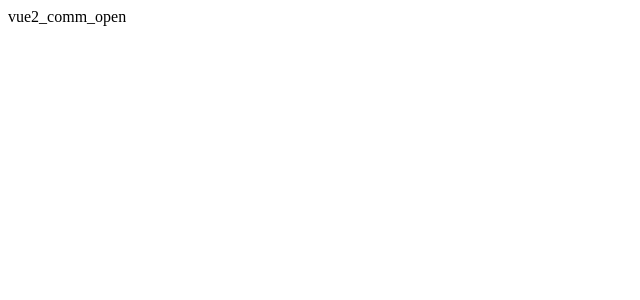
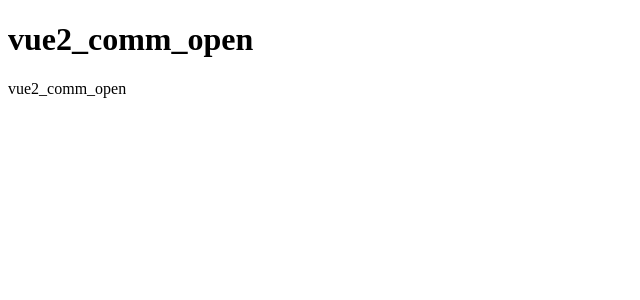
Before and after one commit to xiaoqiu-cat/nav-tab-open, a Vue app: page / in a window 1280 px wide. Shown: the top 300 px of the page, without its empty margins (0-640 px from the left). Built offline with nearby package versions, Linux system fonts and the light colour scheme.

Commit message:
添加 eslint 配置

```diff
--- /dev/null
+++ b/jsconfig.json
@@ -0,0 +1,5 @@
+{
+    "include": [
+        "./src/*"
+    ]
+}
--- a/package.json
+++ b/package.json
@@ -39,6 +39,7 @@
     "@vue/cli-service": "~5.0.0",
     "eslint": "^8.39.0",
     "eslint-config-standard": "^17.0.0",
+    "eslint-plugin-html": "^7.1.0",
     "eslint-plugin-import": "^2.27.5",
     "eslint-plugin-n": "^15.7.0",
     "eslint-plugin-promise": "^6.1.1",
--- a/src/App.vue
+++ b/src/App.vue
@@ -1,5 +1,8 @@
 <template>
   <div id="app">
+    <div>
+      <h1>vue2_comm_open</h1>
+    </div>
     vue2_comm_open
   </div>
 </template>
@@ -13,3 +16,6 @@ export default {
   }
 }
 </script>
+<style>
+
+</style>
```
Also changed, not shown: src/main.js (+4 -4 lines), .eslintrc.js, 2 other files (tests, documents, lock files or other folders).
